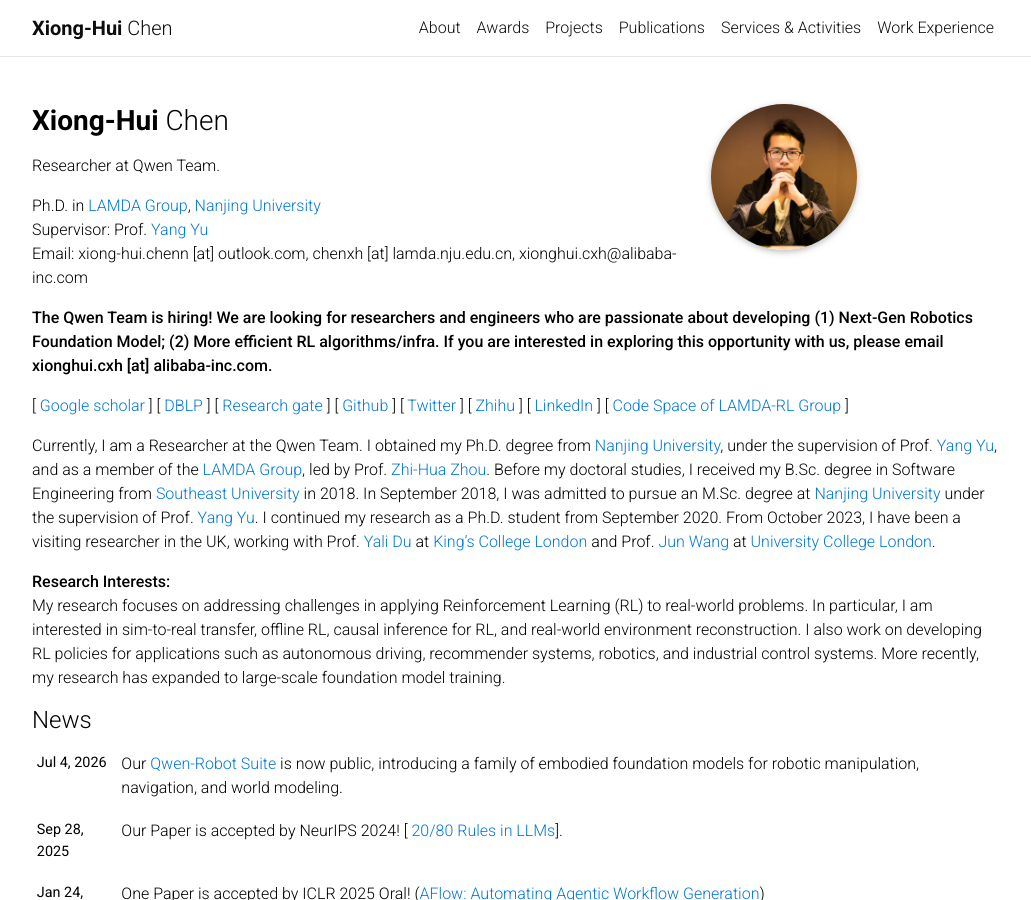
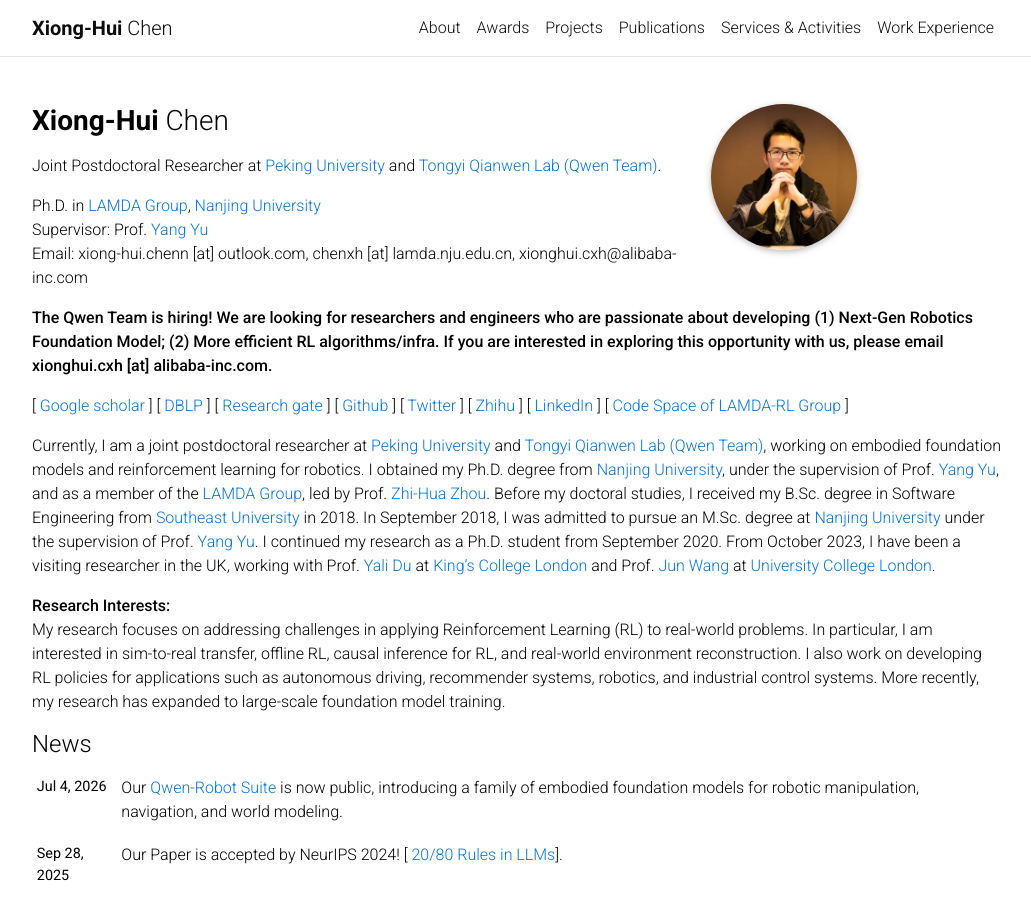
Before and after one commit to xionghuichen/xionghuichen.github.io, a Jekyll site: the page built from _pages/about.md, in a window 1280 px wide and 900 px high. Shown: the whole window, without its empty margins (123-1154 px from the left). Built offline with Jekyll 4.4.1, drawn with Linux system fonts in a browser that asks for light colours; comment, search, counter and statistics services are not loaded.

Commit message:
update bio

```diff
--- a/_pages/about.md
+++ b/_pages/about.md
@@ -15,7 +15,7 @@
 ---
 
 
-Researcher at Qwen Team.
+Joint Postdoctoral Researcher at <a href="https://english.pku.edu.cn/">Peking University</a> and <a href="https://qwen.ai/">Tongyi Qianwen Lab (Qwen Team)</a>.
 
 Ph.D. in <a href="http://lamda.nju.edu.cn/CH.MainPage.ashx">LAMDA Group</a>, <a href="http://www.nju.edu.cn/">Nanjing University</a> <br/>
 Supervisor: Prof. <a href="http://lamda.nju.edu.cn/yuy/">Yang Yu</a> <br/>
@@ -27,7 +27,7 @@
 
 
 <p>
-Currently, I am a Researcher at the Qwen Team.
+Currently, I am a joint postdoctoral researcher at <a href="https://english.pku.edu.cn/">Peking University</a> and <a href="https://qwen.ai/">Tongyi Qianwen Lab (Qwen Team)</a>, working on embodied foundation models and reinforcement learning for robotics.
 
 I obtained my Ph.D. degree from <a href="https://www.nju.edu.cn/EN/main.htm">Nanjing University</a>, under the supervision of Prof. <a href="http://www.lamda.nju.edu.cn/yuy/">Yang Yu</a>, and as a member of the <a href="https://www.lamda.nju.edu.cn/MainPage.ashx">LAMDA Group</a>, led by Prof. <a href="https://cs.nju.edu.cn/zhouzh/index.htm">Zhi-Hua Zhou</a>.
 
```
Also changed, not shown: _pages/experiences.md (+1 -0 lines).
